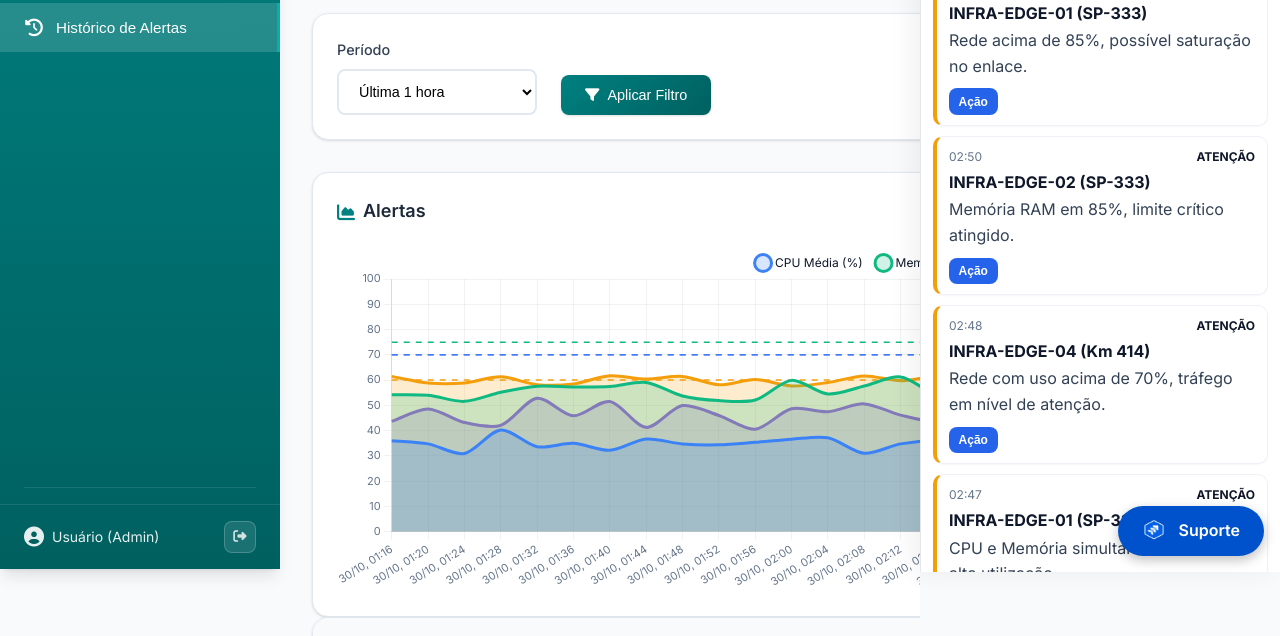
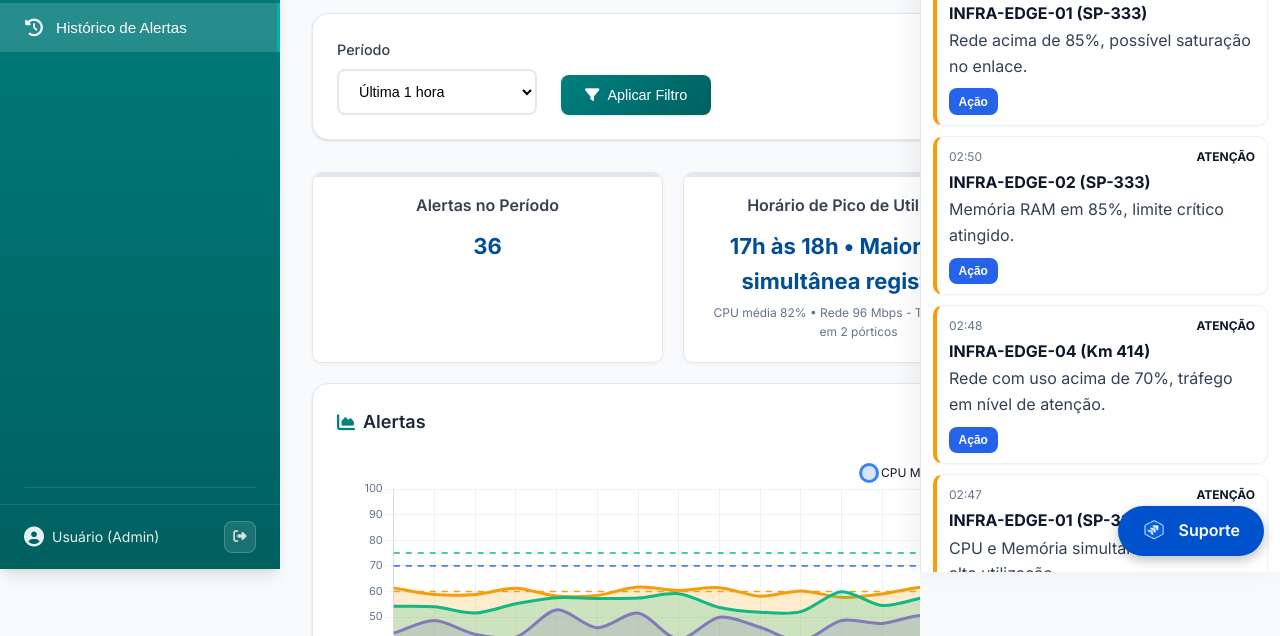
Before and after one commit to Project-InfraFlow/InfraFlow-web, a website: page public/dashboard/dashboard.html in a window 1280 px wide. Both pictures are taken after a click on the button "Histórico de Alertas". Shown: the part 228-864 px from the top of the page. Drawn offline with nearby package versions, Linux system fonts and the light colour scheme.

Commit message:
inclusao de portico na tabela de alertas e kpis

```diff
--- a/public/css/dashboards.css
+++ b/public/css/dashboards.css
@@ -1966,3 +1966,39 @@ input:checked+.slider:before {
 .acoes button i {
     font-size: 20px;
 }
+
+.kpis-historico {
+  display: flex;
+  justify-content: space-between;
+  gap: 20px;
+  margin: 20px 0;
+}
+
+.kpis-historico .kpi-card {
+  flex: 1;
+  background: #fff;
+  border: 1px solid #e5e7eb;
+  border-radius: 10px;
+  padding: 20px;
+  text-align: center;
+  box-shadow: 0 1px 4px rgba(0, 0, 0, 0.05);
+  transition: all 0.2s ease-in-out;
+}
+
+.kpis-historico .kpi-card:hover {
+  transform: translateY(-3px);
+  box-shadow: 0 4px 10px rgba(0, 0, 0, 0.08);
+}
+
+.kpis-historico .kpi-card h4 {
+  font-size: 16px;
+  font-weight: 600;
+  color: #374151;
+  margin-bottom: 10px;
+}
+
+.kpis-historico .kpi-card p {
+  font-size: 22px;
+  font-weight: 700;
+  color: #004e96;
+}
--- a/public/dashboard/dashboard.html
+++ b/public/dashboard/dashboard.html
@@ -507,8 +507,8 @@
                 </div>
 
               </div>
+            </div>
           </div>
-        </div>
       </section>
 
       <section id="view-historico" class="view">
@@ -518,6 +518,8 @@
             Histórico de Alertas
           </h1>
         </div>
+
+
 
         <div class="filters-section">
           <div class="filter-group">
@@ -546,6 +548,25 @@
             Aplicar Filtro
           </button>
         </div>
+
+        <div class="kpis-historico">
+          <div class="kpi-card">
+            <h4>Alertas no Período</h4>
+            <p>36</p>
+          </div>
+          <div class="kpi-card">
+            <h4>Horário de Pico de Utilização</h4>
+            <p>17h às 18h • Maior carga simultânea registrada</p>
+            <small style="display:block;font-size:12px;color:#64748b;margin-top:4px">
+              CPU média 82% • Rede 96 Mbps - Tráfego intenso em 2 pórticos
+            </small>
+          </div>
+          <div class="kpi-card">
+            <h4>Pórticos Afetados</h4>
+            <p>2 de 4</p>
+          </div>
+        </div>
+
 
         <div class="chart-container">
           <div class="chart-header">
@@ -576,6 +597,7 @@
             <table class="data-table">
               <thead>
                 <tr>
+                  <th><i class="fas fa-server"></i> Pórtico</th>
                   <th><i class="fas fa-clock"></i> Período</th>
                   <th><i class="fas fa-microchip"></i> CPU Média (%)</th>
                   <th><i class="fas fa-memory"></i> Memória Média (%)</th>
--- a/public/js/dash.js
+++ b/public/js/dash.js
@@ -160,6 +160,8 @@ function iniciarMockTempoReal() {
         const edge = document.getElementById('edgeSelector')?.value || 'INFRA-EDGE-01';
         const ponto = mockGen.proximoPonto(edge);
 
+        ponto.portico = edge;
+
         dadosTempoReal.push(ponto);
         estadoApp.dadosCompletos.push(ponto);
 
@@ -187,6 +189,11 @@ function pararMockTempoReal() {
         clearInterval(timerMock);
         console.log('Mock tempo real parado');
     }
+}
+
+// === HELPER: nome do pórtico ativo ===
+function getPorticoAtivo() {
+  return document.getElementById('edgeSelector')?.value || maquina?.nome || 'Pórtico';
 }
 
 // === FONTE REAL (DB) — DEIXAR COMENTADA AGORA, SCRINT 3 LIBERAMOS ===
@@ -532,12 +539,14 @@ function inicializarDados() {
         const ponto = mockGen.proximoPonto('INFRA-EDGE-01');
         ponto.timestamp = timestamp;
         ponto.ts = timestamp.toISOString().slice(0, 19).replace('T', ' ');
+        ponto.portico = 'INFRA-EDGE-01-Itápolis (SP-333)';
         dadosHistoricos.push(ponto);
     }
     estadoApp.dadosCompletos = [...dadosHistoricos];
 
     for (let i = 0; i < 10; i++) {
         const ponto = mockGen.proximoPonto('INFRA-EDGE-01');
+        ponto.portico = 'INFRA-EDGE-01-Itápolis (SP-333)';
         dadosTempoReal.push(ponto);
     }
 
@@ -800,9 +809,15 @@ function atualizarTabelaMonitoramento() {
   const dados = dadosTempoReal.slice().reverse().slice(0, estadoApp.intervaloPaginacao);
   tbody.innerHTML = '';
 
+  const porticoAtual = getPorticoAtivo();
+
   dados.forEach(dado => {
       const tr = document.createElement('tr');
+      // se o ponto já trouxer .portico, prioriza; senão usa o ativo
+      const portico = dado.portico || porticoAtual;
+
       tr.innerHTML = `
+          <td>${portico}</td>
           <td>${new Date(dado.timestamp).toLocaleString('pt-BR')}</td>
           <td>${dado.cpu.toFixed(1)}%</td>
           <td>${dado.memoria.toFixed(1)}%</td>
@@ -817,17 +832,20 @@ function atualizarTabelaMonitoramento() {
       `Mostrando ${Math.min(estadoApp.intervaloPaginacao, totalItens)} de ${totalItens} registros`;
 }
 
+
 function atualizarTabelaHistorico() {
   const tbody = document.getElementById('historicoTableBody');
   if (!tbody) return;
 
   const dadosAgregados = [];
   const agora = new Date();
+  const porticoAtual = getPorticoAtivo();
 
   for (let i = 10; i >= 0; i--) {
       const inicio = new Date(agora.getTime() - (i + 1) * 60 * 60 * 1000);
       const fim = new Date(agora.getTime() - i * 60 * 60 * 1000);
-        const ponto = mockGen.proximoPonto(document.getElementById('edgeSelector')?.value || 'INFRA-EDGE-01');
+      const edge = porticoAtual;
+      const ponto = mockGen.proximoPonto(edge);
 
       const periodoTexto = `${inicio.toLocaleDateString('pt-BR')} ${inicio.toLocaleTimeString('pt-BR', { hour: '2-digit', minute: '2-digit' })} - ${fim.toLocaleTimeString('pt-BR', { hour: '2-digit', minute: '2-digit' })}`;
       const key = `${inicio.toISOString()}_${fim.toISOString()}`;
@@ -835,6 +853,7 @@ function atualizarTabelaHistorico() {
       dadosAgregados.push({
           key,
           periodo: periodoTexto,
+          portico: edge,
           cpu: ponto.cpu,
           memoria: ponto.memoria,
           disco: ponto.disco,
@@ -847,6 +866,7 @@ function atualizarTabelaHistorico() {
       const acaoSalva = historicoAcoes[dado.key] || '';
       const tr = document.createElement('tr');
       tr.innerHTML = `
+          <td>${dado.portico}</td>
           <td>${dado.periodo}</td>
           <td>${dado.cpu.toFixed(1)}%</td>
           <td>${dado.memoria.toFixed(1)}%</td>
@@ -861,6 +881,7 @@ function atualizarTabelaHistorico() {
       tbody.appendChild(tr);
   });
 }
+
 
 // === EXPORTAÇÃO CSV ===
 function exportarCSV(dados, nomeArquivo) {
```
Lines whose indentation alone changed are shown as unchanged.
